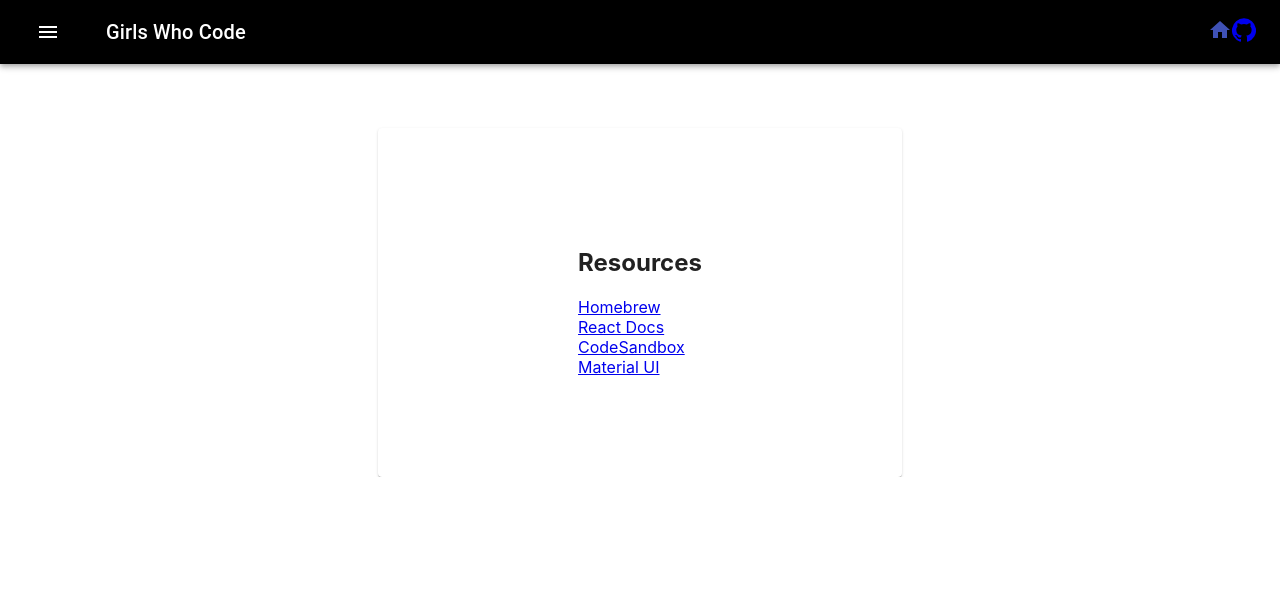
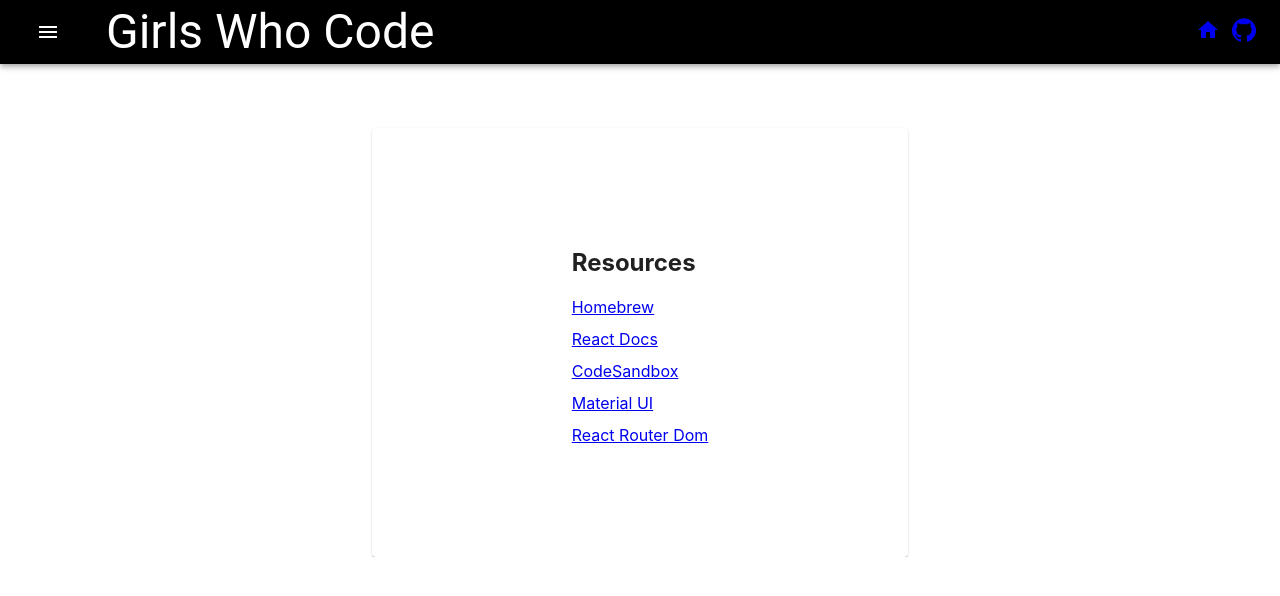
Before and after one commit to Patriciadburns1/demo, a React (Create React App) app: page /Resources in a window 1280 px wide. Shown: the top 596 px of the page. Built offline with nearby package versions, Linux system fonts and the light colour scheme.

Commit message:
more styling fixes

```diff
--- a/src/components/AppBar.jsx
+++ b/src/components/AppBar.jsx
@@ -1,10 +1,11 @@
 import AppBar from "@material-ui/core/AppBar";
 import Drawer from "./Drawer";
 import React from "react";
-import {Link,Toolbar, Typography} from "@material-ui/core";
+import {Link} from "react-router-dom";
+import {Toolbar, Typography} from "@material-ui/core";
 import {makeStyles} from "@material-ui/core/styles";
-import GitHubIcon from '@material-ui/icons/GitHub';
-import HomeIcon from '@material-ui/icons/Home';
+import GitHubIcon from "@material-ui/icons/GitHub";
+import HomeIcon from "@material-ui/icons/Home";
 
 const useStyles = makeStyles((theme) => ({
   root: {
@@ -29,12 +30,16 @@
     >
       <Toolbar>
         <Drawer />
-        <Typography variant="h6" className={classes.title}>
+        <Typography variant="h3" className={classes.title}>
           Girls Who Code
         </Typography>
-        <Link redirect to='/'> <HomeIcon/> </Link>
-        <a href='https://github.com/' rel="noopener noreferrer" target="_blank">
-        <GitHubIcon/>
+        <div style={{paddingRight: "12px"}}>
+          <Link to="/">
+            <HomeIcon />
+          </Link>
+        </div>
+        <a href="https://github.com/" rel="noopener noreferrer" target="_blank">
+          <GitHubIcon />
         </a>
       </Toolbar>
     </AppBar>
--- a/src/views/Resources.jsx
+++ b/src/views/Resources.jsx
@@ -8,6 +8,9 @@
     paddingRight: "200px",
     paddingBottom: "100px",
     paddingTop: "100px"
+  },
+  aTagContainer: {
+    paddingBottom: "12px"
   }
 }));
 
@@ -18,28 +21,33 @@
       <div>
         <h2> Resources </h2>
       </div>
-      <div>
+      <div className={classes.aTagContainer}>
         <a href="https://brew.sh/" target="_blank" rel="noopener noreferrer">
           Homebrew
         </a>
       </div>
-      <div>
+      <div className={classes.aTagContainer}>
         <a href="https://reactjs.org/" target="_blank" rel="noopener noreferrer">
           React Docs
         </a>
       </div>
-      <div>
+      <div className={classes.aTagContainer}>
+        <a href="https://codesandbox.io/" target="_blank" rel="noopener noreferrer">
+          CodeSandbox
+        </a>
+      </div>
+      <div className={classes.aTagContainer}>
+        <a href="https://material-ui.com/" target="_blank" rel="noopener noreferrer">
+          Material UI
+        </a>
+      </div>
+      <div className={classes.aTagContainer}>
         <a
-          href="https://codesandbox.io/"
+          href="https://reactrouter.com/web/api/Link"
           target="_blank"
           rel="noopener noreferrer"
         >
-          CodeSandbox
-        </a>
-      </div>
-      <div>
-        <a href="https://material-ui.com/" target="_blank" rel="noopener noreferrer">
-          Material UI
+          React Router Dom
         </a>
       </div>
     </Paper>
```
